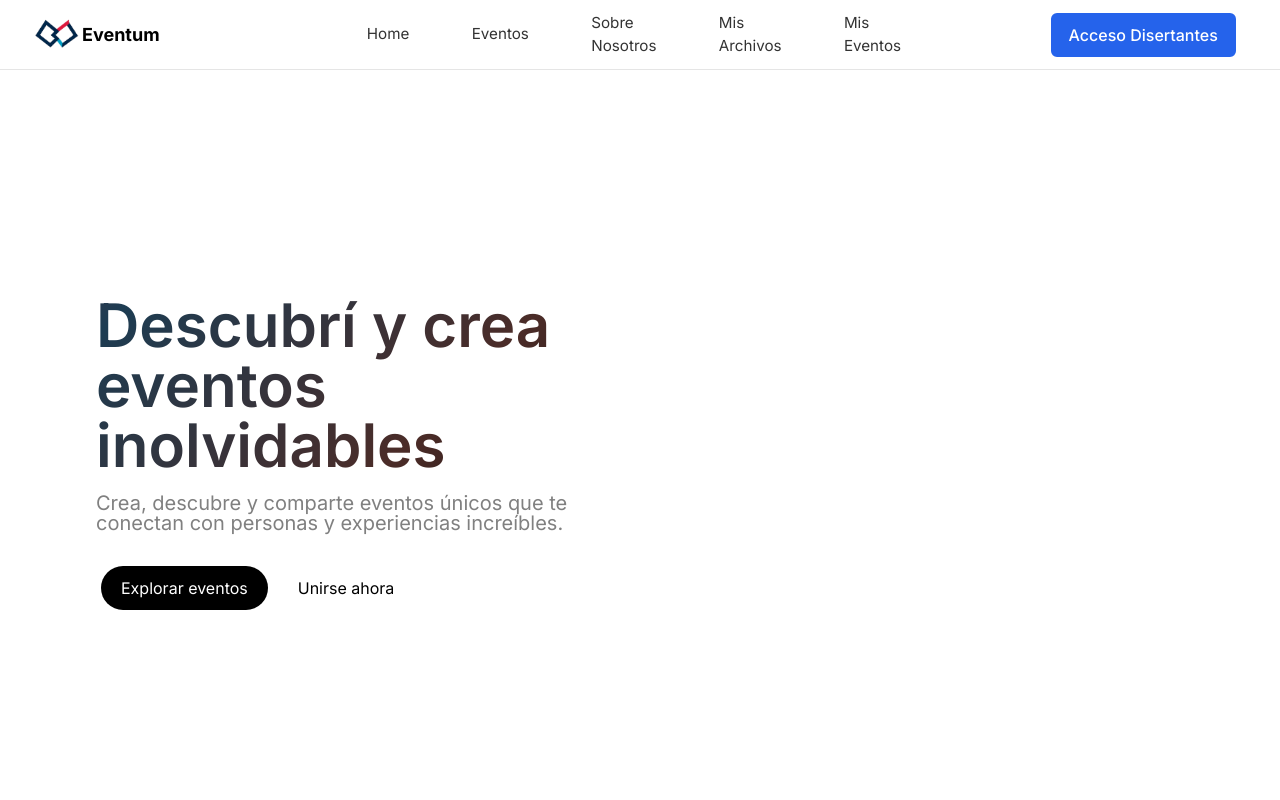
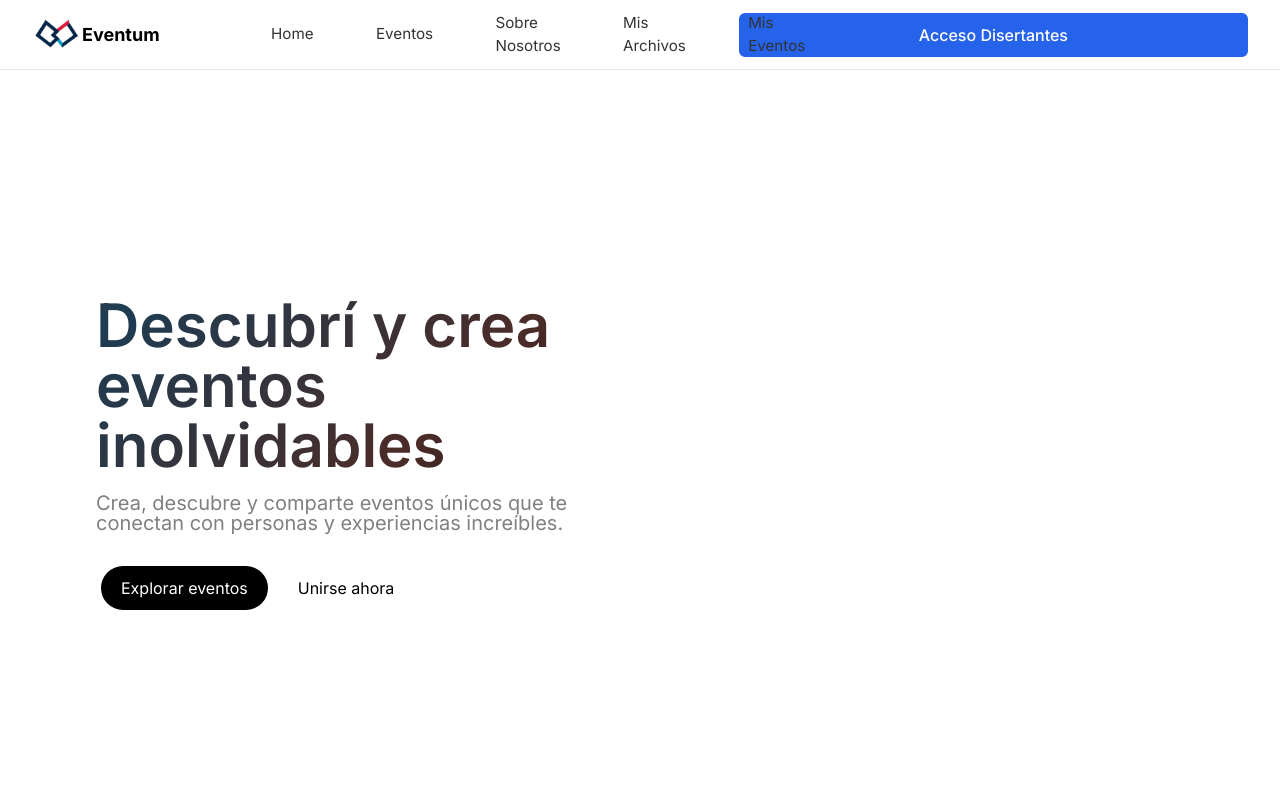
Before and after one commit to ProyectofinalUnsta/front-end, a React (Vite) app: page / in a window 1280 px wide. Shown: the top 800 px of the page. Built offline with nearby package versions, Linux system fonts and the light colour scheme; no server answers; a web font is replaced by a local one.

Commit message:
navbar and modal fix

```diff
--- a/src/Navbar/style/navbar.css
+++ b/src/Navbar/style/navbar.css
@@ -14,6 +14,7 @@
     height: 100%;
     display: flex;
     align-items: center;
+    justify-content: space-between;
     box-sizing: border-box;
     padding: 0 2rem;
 }
@@ -51,6 +52,7 @@ justify-content: start;
 .nav-section ul li {
     position: relative;
     height: 40px;
+    width: 100%;
     display: flex;
     align-items: center;
 }
@@ -110,12 +112,11 @@ justify-content: start;
 }
 
 .btn-section{
-width: 33%;
+width: 55%;
 display: flex;
-flex-direction: column;
-justify-content: end;
-align-items: flex-end;
-gap: 0.5rem;
+justify-content: center;
+align-items: center;
+text-align: center;
 }
 
 .access-btn, .register-event-btn {
@@ -127,6 +128,8 @@ gap: 0.5rem;
 }
 
 .access-btn {
+    text-wrap: nowrap;
+    width: 100%;
     background-color: #2563eb;
     color: white;
     border: 2px solid #2563eb;
@@ -302,8 +305,10 @@ align-items: center;
         display: flex;
         justify-content: center;
         padding: 0.8rem 1.2rem;
+        width: 100%;
         border-radius: 8px;
         background: rgba(255, 255, 255, 0.8);
+        text-wrap:nowrap;
         backdrop-filter: blur(10px);
         transition: all 0.3s ease;
         height: auto;
```
